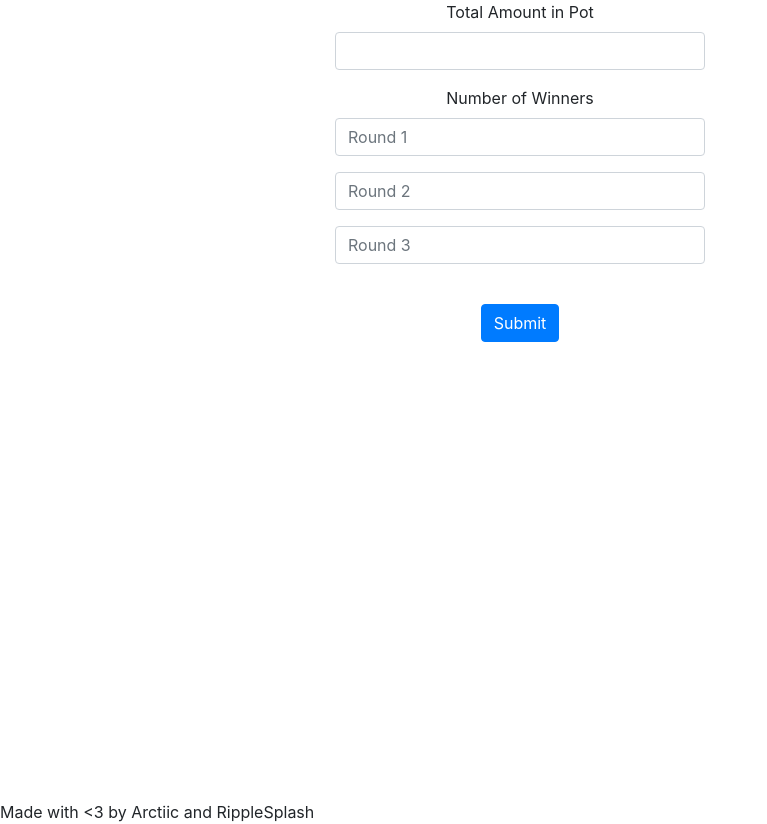
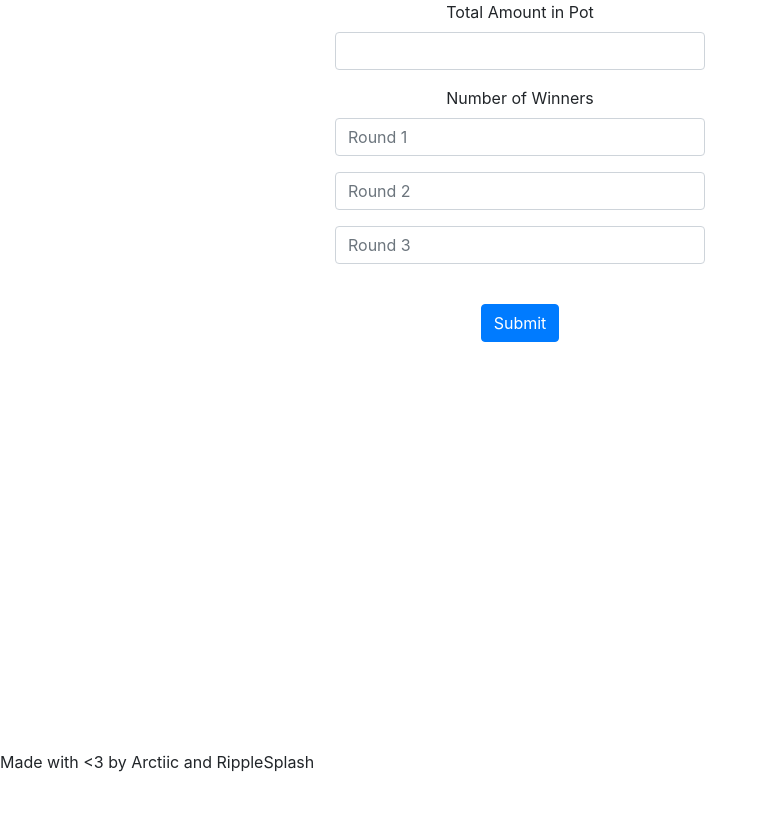
Before and after one commit to Arctiic/survivorpool, a plain HTML site: page index.html in a window 1280 px wide. Shown: the whole page, without its empty margins (0-767 px from the left). After the commit the page ends 800 px from the top, so only its background shows below. Drawn offline with nearby package versions, Linux system fonts and the light colour scheme.

Commit message:
Update index.html

```diff
--- a/index.html
+++ b/index.html
@@ -16,7 +16,7 @@
 
       .footer {
         position: absolute;
-        top: 100%;
+        top: Calc(100% - 50px);
         left: 0px;
       }
     </style>
```
